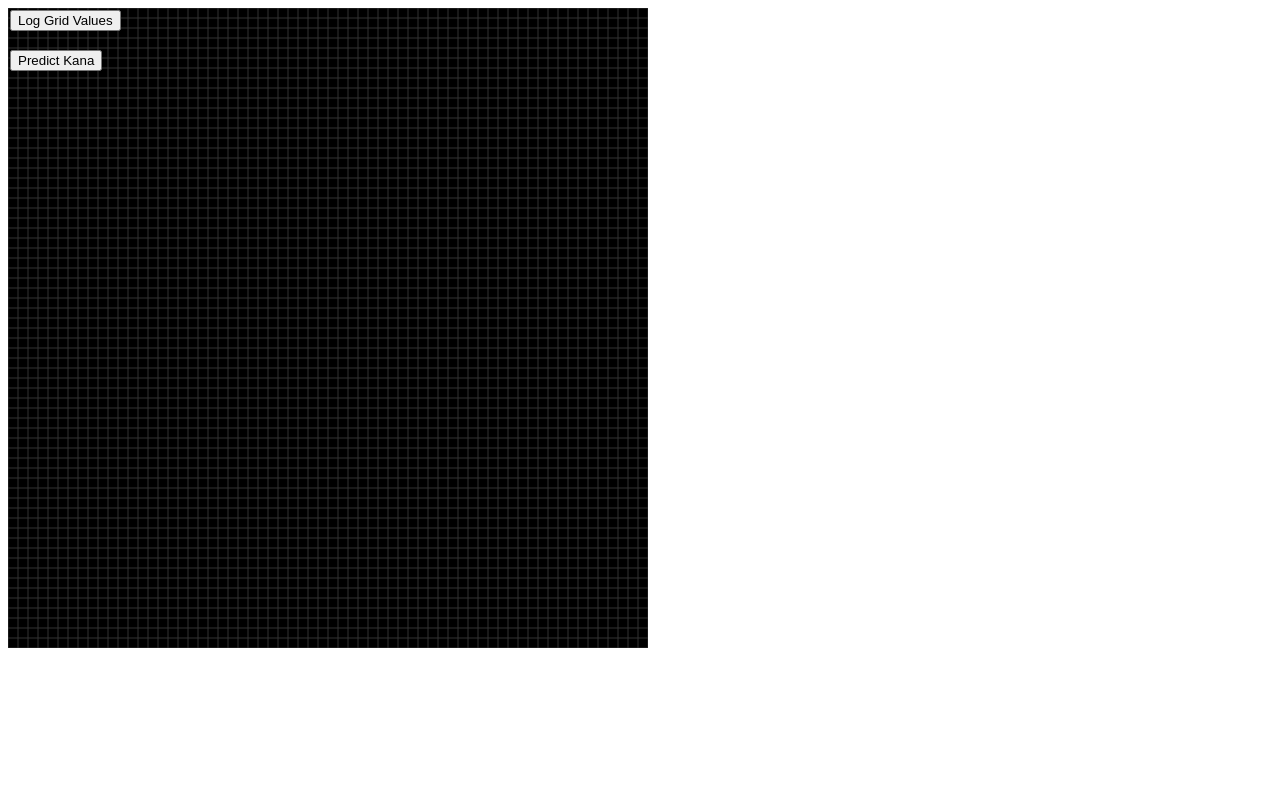
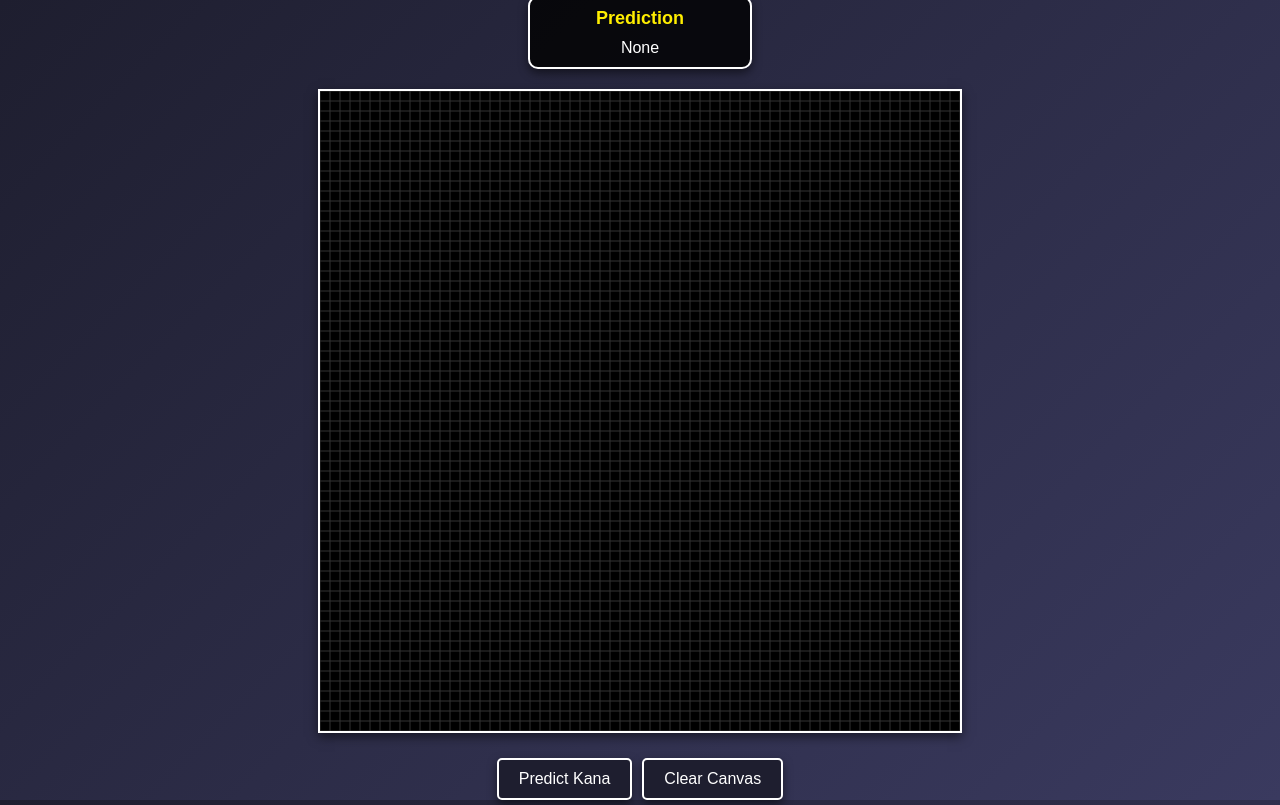
Before and after one commit to ZhauHan/Learn-Japanese, a Flask app: page / in a window 1280 px wide. Before the commit the page ends 648 px from the top, so only its background shows below. Run offline with Flask 3, Linux system fonts and the light colour scheme; parts of the project's set-up code (start-up, migrations or seed data) failed here and were passed over.

Commit message:
style and refactor code

```diff
--- /dev/null
+++ b/main_interface/static/main.js
@@ -0,0 +1,175 @@
+class CanvasGrid {
+    constructor(canvasId, gridSize = 64, penSize = 3.5) {
+        this.canvas = document.getElementById(canvasId);
+        this.ctx = this.canvas.getContext('2d');
+        this.gridSize = gridSize;
+        this.penSize = penSize;
+        this.cellSize = this.canvas.width / this.gridSize;
+        this.grid = Array.from({ length: gridSize }, () => Array(gridSize).fill(0));
+        this.isDrawing = false;
+        this.setupCanvas();
+        this.addEventListeners();
+    }
+
+    setupCanvas() {
+        this.canvas.width = 640;
+        this.canvas.height = 640;
+        this.ctx.fillStyle = 'black';
+        this.ctx.fillRect(0, 0, this.canvas.width, this.canvas.height);
+        this.ctx.strokeStyle = '#333';
+
+        for (let x = 0; x <= this.canvas.width; x += this.cellSize) {
+            this.ctx.beginPath();
+            this.ctx.moveTo(x, 0);
+            this.ctx.lineTo(x, this.canvas.height);
+            this.ctx.stroke();
+        }
+        for (let y = 0; y <= this.canvas.height; y += this.cellSize) {
+            this.ctx.beginPath();
+            this.ctx.moveTo(0, y);
+            this.ctx.lineTo(this.canvas.width, y);
+            this.ctx.stroke();
+        }
+    }
+
+    drawCell(x, y) {
+        const col = Math.floor(x / this.cellSize);
+        const row = Math.floor(y / this.cellSize);
+        for (let i = -Math.floor(this.penSize / 2); i < Math.ceil(this.penSize / 2); i++) {
+            for (let j = -Math.floor(this.penSize / 2); j < Math.ceil(this.penSize / 2); j++) {
+                const currentRow = row + i;
+                const currentCol = col + j;
+                if (currentRow >= 0 && currentRow < this.gridSize && currentCol >= 0 && currentCol < this.gridSize) {
+                    if (this.grid[currentRow][currentCol] === 0) {
+                        this.grid[currentRow][currentCol] = 1;
+                        this.ctx.fillStyle = 'white';
+                        this.ctx.fillRect(currentCol * this.cellSize, currentRow * this.cellSize, this.cellSize, this.cellSize);
+                        this.ctx.strokeRect(currentCol * this.cellSize, currentRow * this.cellSize, this.cellSize, this.cellSize);
+                    }
+                };
+            }
+        }
+    }
+
+    addEventListeners() {
+        this.canvas.addEventListener('mousedown', (event) => {
+            this.isDrawing = true;
+            const rect = this.canvas.getBoundingClientRect();
+            const x = event.clientX - rect.left;
+            const y = event.clientY - rect.top;
+            this.drawCell(x, y);
+        });
+        this.canvas.addEventListener('mousemove', (event) => {
+            if (this.isDrawing) {
+                const rect = this.canvas.getBoundingClientRect();
+                const x = event.clientX - rect.left;
+                const y = event.clientY - rect.top;
+                this.drawCell(x, y);
+            }
+        });
+        this.canvas.addEventListener('mouseup', () => {
+            this.isDrawing = false;
+        });
+
+        this.canvas.addEventListener('mouseleave', () => {
+            this.isDrawing = false;
+        });
+
+        document.addEventListener('keydown', (event) => {
+            if (event.key === '+') {
+                this.penSize = Math.min(this.penSize + 1, this.gridSize);
+            } else if (event.key === '-') {
+                this.penSize = Math.max(this.penSize - 1, 1);
+            }
+        });
+    }
+
+    getGridData() {
+        return JSON.stringify(this.grid);
+    }
+
+    clearCanvas() {
+        this.ctx.clearRect(0, 0, this.canvas.width, this.canvas.height);
+        this.grid = Array.from({ length: this.gridSize }, () => Array(this.gridSize).fill(0));
+        this.setupCanvas();
+        this.isDrawing = false;
+        this.penSize = penSize;
+
+        // Remove and re-add event listeners
+        this.canvas.replaceWith(this.canvas.cloneNode(true));
+        this.canvas = document.getElementById(this.canvas.id); // Rebind the canvas
+        this.addEventListeners();
+    }
+}
+
+class PredictionHandler {
+    constructor(grid) {
+        this.grid = grid;
+    }
+
+    predictKana() {
+        const gridData = this.grid.getGridData();
+        fetch('/predict', {
+            method: 'POST',
+            headers: {
+                'Content-Type': 'application/json',
+            },
+            body: gridData,
+        })
+            .then((response) => {
+                if (response.ok) {
+                    console.log('Grid data sent successfully!');
+                    response.json().then((data) => {
+                        console.log('Predicted Kana:', data.predictions);
+                        const predictionElement = document.getElementById('prediction-content');
+                        predictionElement.textContent = `Prediction: ${data.predictions}`;
+                    });
+                } else {
+                    console.error('Failed to send grid data.');
+                }
+            })
+            .catch((error) => {
+                console.error('Error:', error);
+            });
+    }
+}
+
+class UIManager {
+    constructor(grid, predictionHandler) {
+        this.grid = grid;
+        this.predictionHandler = predictionHandler;
+        this.createButtons();
+    }
+    createButtons() {
+        const buttonsBox = document.getElementById('buttons-box'); // Get the buttons-box container
+
+        // const logButton = document.createElement('button');
+        // logButton.textContent = 'Log Grid Values';
+        // logButton.style.margin = '5px';
+        // logButton.addEventListener('click', () => {
+        //     console.clear();
+        //     console.table(this.grid.grid);
+        // });
+        // buttonsBox.appendChild(logButton);
+
+        const sendButton = document.createElement('button');
+        sendButton.textContent = 'Predict Kana';
+        sendButton.style.margin = '5px';
+        sendButton.addEventListener('click', () => {
+            this.predictionHandler.predictKana();
+        });
+        buttonsBox.appendChild(sendButton);
+
+        const clearButton = document.createElement('button');
+        clearButton.textContent = 'Clear Canvas';
+        clearButton.style.margin = '5px';
+        clearButton.addEventListener('click', () => {
+            this.grid.clearCanvas();
+        });
+        buttonsBox.appendChild(clearButton);
+    }
+}
+
+const canvasGrid = new CanvasGrid('mainCanvas');
+const predictionHandler = new PredictionHandler(canvasGrid);
+const uiManager = new UIManager(canvasGrid, predictionHandler);
--- a/main_interface/templates/index.html
+++ b/main_interface/templates/index.html
@@ -4,180 +4,104 @@
     <meta charset="UTF-8">
     <meta name="viewport" content="width=device-width, initial-scale=1.0">
     <title>Main Interface</title>
-    <!-- <link rel="stylesheet" href="styles.css"> -->
+    <style>
+        /* General body styling */
+        /* General body styling */
+        body {
+            margin: 0;
+            padding: 0;
+            font-family: Arial, sans-serif;
+            background: linear-gradient(135deg, #1e1e2f, #3a3a5f);
+            color: white;
+            display: flex;
+            justify-content: center;
+            align-items: center;
+            height: 100vh;
+            overflow: hidden;
+        }
+
+        /* Flex container for canvas and prediction box */
+        .container {
+            display: flex;
+            justify-content: center;
+            flex-direction: column;
+            align-items: center; /* Vertically align items */
+            gap: 20px; /* Add space between the canvas and prediction box */
+        }
+
+        /* Canvas styling */
+        #mainCanvas {
+            border: 2px solid #ffffff;
+            box-shadow: 0px 4px 10px rgba(0, 0, 0, 0.5);
+            background-color: #000;
+        }
+
+        /* Prediction box styling */
+        #prediction-box {
+            width: 200px;
+            background: rgba(0, 0, 0, 0.8);
+            border: 2px solid #ffffff;
+            border-radius: 10px;
+            box-shadow: 0px 4px 10px rgba(0, 0, 0, 0.5);
+            padding: 10px;
+            color: white;
+            font-family: Arial, sans-serif;
+        }
+
+        #prediction-title {
+            font-size: 18px;
+            font-weight: bold;
+            text-align: center;
+            margin-bottom: 10px;
+            color: #ffee00;
+        }
+
+        #prediction-content {
+            font-size: 16px;
+            text-align: center;
+            color: #ffffff;
+        }
+
+        /* Buttons styling */
+        #buttons-box button {
+            padding: 10px 20px;
+            margin: 5px;
+            border: 2px solid #ffffff;
+            border-radius: 5px;
+            background: #1e1e2f;
+            color: #ffffff;
+            cursor: pointer;
+            font-size: 16px;
+            box-shadow: 0px 4px 10px rgba(0, 0, 0, 0.5);
+            transition: all 0.3s ease;
+        }
+
+        #buttons-box button:hover {
+            background: #3a3a5f;
+            border-color: #ffee00;
+            color: #ffee00;
+            transform: scale(1.02);
+        }
+
+        #buttons-box button:active {
+            background: #ffee00;
+            color: #1e1e2f;
+            transform: scale(0.95);
+        }
+
+    </style>
 </head>
 <body>
-    <canvas id="mainCanvas">
+    <div class="container">
+        <div id="prediction-box">
+            <div id="prediction-title">Prediction</div>
+            <div id="prediction-content">None</div>
+        </div>
+        <canvas id="mainCanvas" width="640" height="640">
             Your browser does not support the HTML5 canvas element.
-    </canvas>
-    <div id="prediction" style="position: absolute; top: 90px; left: 10px; color: white; font-size: 18px;"></div>
+        </canvas>
+        <div id="buttons-box"></div>
+    </div>
 </body>
+<script src="{{ url_for('static', filename='main.js') }}"></script>
 </html>
-
-<script>
-    const canvas = document.getElementById('mainCanvas');
-    const ctx = canvas.getContext('2d');
-
-    // Set canvas dimensions
-    canvas.width = 640;
-    canvas.height = 640;
-
-    // Draw 64x64 grid
-    const gridSize = 64;
-    const cellSize = canvas.width / gridSize;
-
-    // Create a 2D array to store grid information
-    const grid = Array.from({ length: gridSize }, () => Array(gridSize).fill(0));
-
-    // Set the background to black
-    ctx.fillStyle = 'black';
-    ctx.fillRect(0, 0, canvas.width, canvas.height);
-
-    ctx.strokeStyle = '#333'; // Grid line color
-
-    // Draw vertical lines
-    for (let x = 0; x <= canvas.width; x += cellSize) {
-        ctx.beginPath();
-        ctx.moveTo(x, 0);
-        ctx.lineTo(x, canvas.height);
-        ctx.stroke();
-    }
-
-    // Draw horizontal lines
-    for (let y = 0; y <= canvas.height; y += cellSize) {
-        ctx.beginPath();
-        ctx.moveTo(0, y);
-        ctx.lineTo(canvas.width, y);
-        ctx.stroke();
-    }
-
-    let isDrawing = false;
-    let penSize = 3.5; // Default pen size
-
-    // Helper function to draw on the grid
-    function drawCell(x, y) {
-        const col = Math.floor(x / cellSize);
-        const row = Math.floor(y / cellSize);
-
-        for (let i = -Math.floor(penSize / 2); i < Math.ceil(penSize / 2); i++) {
-            for (let j = -Math.floor(penSize / 2); j < Math.ceil(penSize / 2); j++) {
-                const currentRow = row + i;
-                const currentCol = col + j;
-
-                if (
-                    currentRow >= 0 &&
-                    currentRow < gridSize &&
-                    currentCol >= 0 &&
-                    currentCol < gridSize
-                ) {
-                    if (grid[currentRow][currentCol] === 0) {
-                        grid[currentRow][currentCol] = 1;
-                        ctx.fillStyle = 'white';
-                        ctx.fillRect(
-                            currentCol * cellSize,
-                            currentRow * cellSize,
-                            cellSize,
-                            cellSize
-                        );
-                        ctx.strokeRect(
-                            currentCol * cellSize,
-                            currentRow * cellSize,
-                            cellSize,
-                            cellSize
-                        );
-                    }
-                }
-            }
-        }
-    }
-
-    // Event listeners for drag and draw
-    canvas.addEventListener('mousedown', (event) => {
-        isDrawing = true;
-        const rect = canvas.getBoundingClientRect();
-        const x = event.clientX - rect.left;
-        const y = event.clientY - rect.top;
-        drawCell(x, y);
-    });
-
-    canvas.addEventListener('mousemove', (event) => {
-        if (isDrawing) {
-            const rect = canvas.getBoundingClientRect();
-            const x = event.clientX - rect.left;
-            const y = event.clientY - rect.top;
-            drawCell(x, y);
-        }
-    });
-
-    canvas.addEventListener('mouseup', () => {
-        isDrawing = false;
-    });
-
-    canvas.addEventListener('mouseleave', () => {
-        isDrawing = false;
-    });
-
-    // Example: Change pen size dynamically
-    document.addEventListener('keydown', (event) => {
-        if (event.key === '+') {
-            penSize = Math.min(penSize + 1, gridSize); // Increase pen size
-        } else if (event.key === '-') {
-            penSize = Math.max(penSize - 1, 1); // Decrease pen size
-        }
-    });
-
-    // Function to log the grid values
-    function logGridValues() {
-        console.clear(); // Clear the console for better readability
-        console.table(grid); // Log the grid as a table in the console
-    }
-
-    // Function to send the grid data to the backend
-    function predictKana() {
-        const gridData = JSON.stringify(grid); // Convert the grid to JSON
-
-        fetch('/predict', {
-            method: 'POST',
-            headers: {
-                'Content-Type': 'application/json',
-            },
-            body: gridData,
-        })
-            .then((response) => {
-                if (response.ok) {
-                    console.log('Grid data sent successfully!');
-                    response.json().then((data) => {
-                        console.log('Predicted Kana:', data.predictions);
-                        // Display the prediction
-                        const predictionElement = document.getElementById('prediction');
-                        predictionElement.textContent = `Prediction: ${data.predictions}`;
-                    });
-                } else {
-                    console.error('Failed to send grid data.');
-                }
-            })
-            .catch((error) => {
-                console.error('Error:', error);
-            });
-    }
-
-    // Example: Add a button to trigger the log function
-    const logButton = document.createElement('button');
-    logButton.textContent = 'Log Grid Values';
-    logButton.style.position = 'absolute';
-    logButton.style.top = '10px';
-    logButton.style.left = '10px';
-    document.body.appendChild(logButton);
-
-    logButton.addEventListener('click', logGridValues);
-
-    // Example: Add a button to trigger the send function
-    const sendButton = document.createElement('button');
-    sendButton.textContent = 'Predict Kana';
-    sendButton.style.position = 'absolute';
-    sendButton.style.top = '50px';
-    sendButton.style.left = '10px';
-    document.body.appendChild(sendButton);
-
-    sendButton.addEventListener('click', predictKana);
-</script>
```
